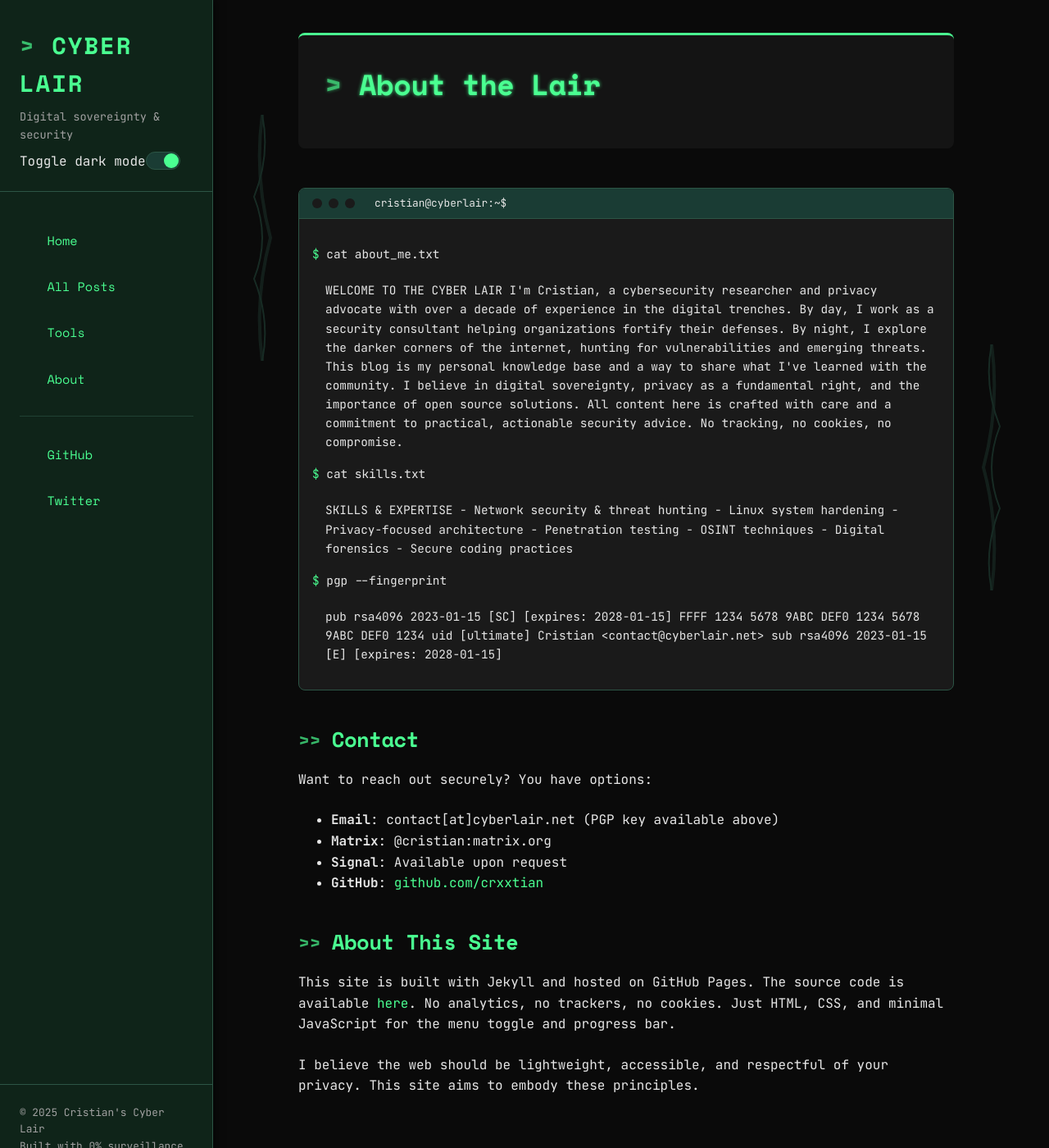
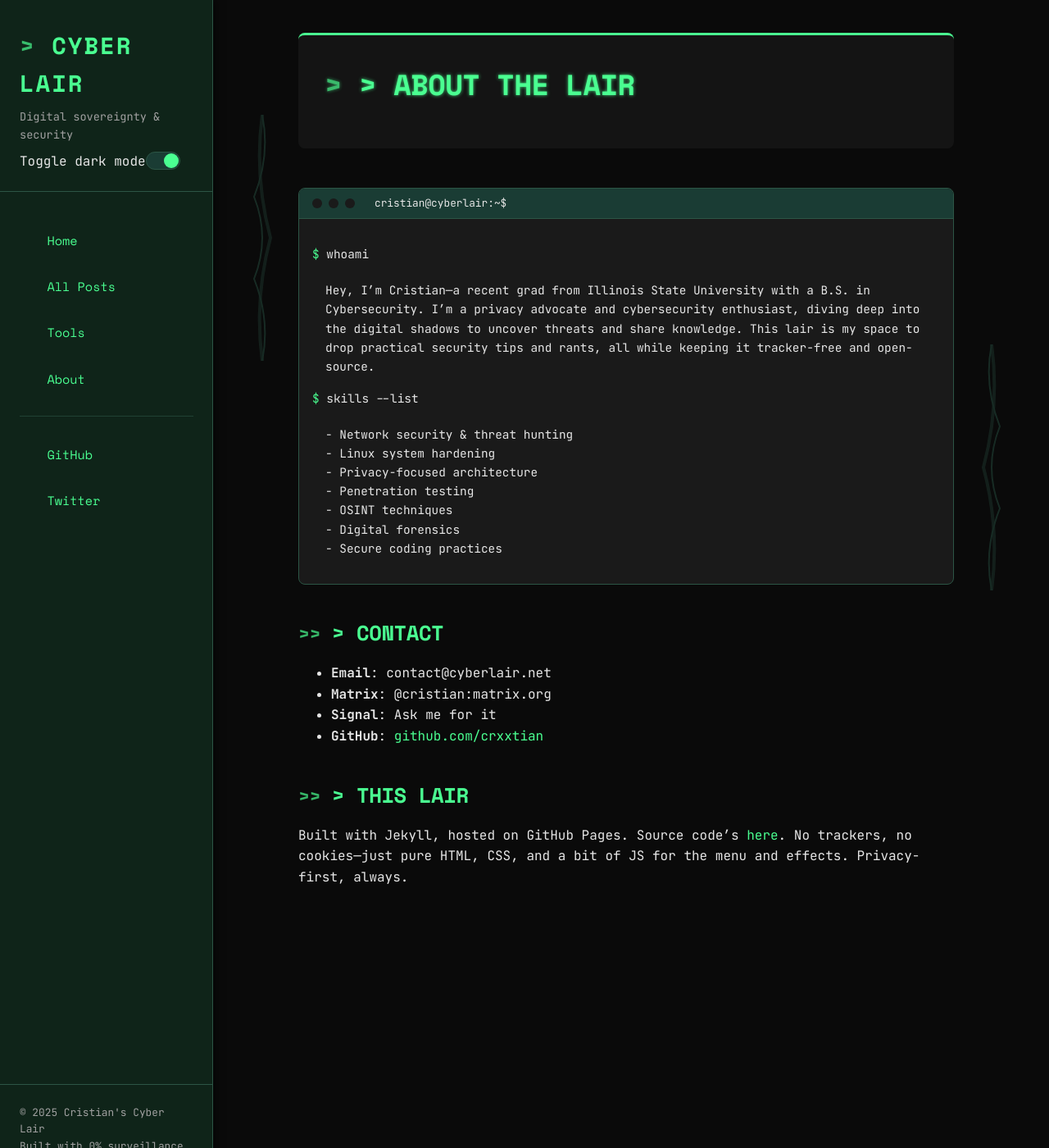
Before and after one commit to crxxtian/crxxtian.github.io, a Jekyll site: the page built from about.md, in a window 1280 px wide and 1400 px high. Shown: the whole window at 82% size. Built offline with Jekyll 4.4.1, drawn with Linux system fonts in a browser that asks for light colours.

Commit message:
this is a start...

```diff
--- a/about.md
+++ b/about.md
@@ -5,64 +5,44 @@ permalink: /about/
 ---
 
 <div class="intro">
-  <h1>About the Lair</h1>
+  <h1 class="glitch" data-text="> ABOUT THE LAIR">> ABOUT THE LAIR</h1>
 </div>
 
 <div class="terminal-window">
   <div class="terminal-header">
     <div class="terminal-dots">
-      <span class="terminal-dot"></span>
-      <span class="terminal-dot"></span>
-      <span class="terminal-dot"></span>
+      <span class="terminal-dot red"></span>
+      <span class="terminal-dot yellow"></span>
+      <span class="terminal-dot green"></span>
     </div>
     <span class="terminal-title">cristian@cyberlair:~$</span>
   </div>
   <div class="terminal-body">
-    <p class="terminal-prompt">cat about_me.txt</p>
-    <div class="terminal-output">
-      WELCOME TO THE CYBER LAIR
-
-      I'm Cristian, a cybersecurity researcher and privacy advocate with over a decade of experience in the digital trenches. By day, I work as a security consultant helping organizations fortify their defenses. By night, I explore the darker corners of the internet, hunting for vulnerabilities and emerging threats.
-
-      This blog is my personal knowledge base and a way to share what I've learned with the community. I believe in digital sovereignty, privacy as a fundamental right, and the importance of open source solutions.
-
-      All content here is crafted with care and a commitment to practical, actionable security advice. No tracking, no cookies, no compromise.
+    <p class="terminal-prompt">whoami</p>
+    <div class="terminal-output typing">
+      Hey, I’m Cristian—a recent grad from Illinois State University with a B.S. in Cybersecurity. I’m a privacy advocate and cybersecurity enthusiast, diving deep into the digital shadows to uncover threats and share knowledge. This lair is my space to drop practical security tips and rants, all while keeping it tracker-free and open-source.
     </div>
 
-    <p class="terminal-prompt">cat skills.txt</p>
-    <div class="terminal-output">
-      SKILLS & EXPERTISE
-
-      - Network security & threat hunting
-      - Linux system hardening
-      - Privacy-focused architecture
-      - Penetration testing
-      - OSINT techniques
-      - Digital forensics
+    <p class="terminal-prompt">skills --list</p>
+    <div class="terminal-output typing">
+      - Network security & threat hunting<br>
+      - Linux system hardening<br>
+      - Privacy-focused architecture<br>
+      - Penetration testing<br>
+      - OSINT techniques<br>
+      - Digital forensics<br>
       - Secure coding practices
-    </div>
-
-    <p class="terminal-prompt">pgp --fingerprint</p>
-    <div class="terminal-output">
-      pub   rsa4096 2023-01-15 [SC] [expires: 2028-01-15]
-            FFFF 1234 5678 9ABC DEF0 1234 5678 9ABC DEF0 1234
-      uid           [ultimate] Cristian <contact@cyberlair.net>
-      sub   rsa4096 2023-01-15 [E] [expires: 2028-01-15]
     </div>
   </div>
 </div>
 
-## Contact
+## > CONTACT
 
-Want to reach out securely? You have options:
-
-- **Email**: contact[at]cyberlair.net (PGP key available above)
+- **Email**: contact@cyberlair.net
 - **Matrix**: @cristian:matrix.org
-- **Signal**: Available upon request
+- **Signal**: Ask me for it
 - **GitHub**: [github.com/crxxtian](https://github.com/crxxtian)
 
-## About This Site
+## > THIS LAIR
 
-This site is built with Jekyll and hosted on GitHub Pages. The source code is available [here](https://github.com/crxxtian/crxxtian.github.io). No analytics, no trackers, no cookies. Just HTML, CSS, and minimal JavaScript for the menu toggle and progress bar.
-
-I believe the web should be lightweight, accessible, and respectful of your privacy. This site aims to embody these principles.
+Built with Jekyll, hosted on GitHub Pages. Source code’s [here](https://github.com/crxxtian/crxxtian.github.io). No trackers, no cookies—just pure HTML, CSS, and a bit of JS for the menu and effects. Privacy-first, always.
```
